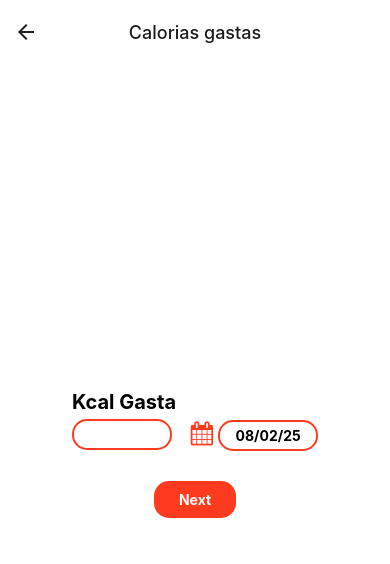
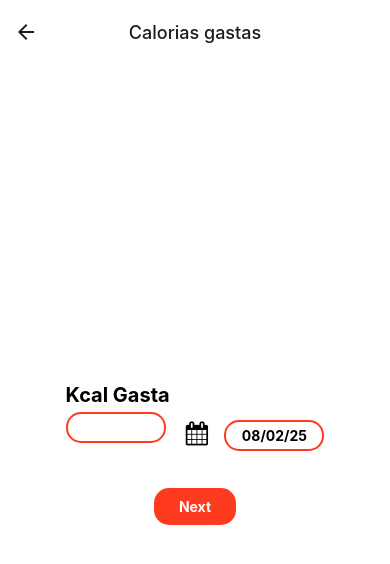
Before and after one commit to wendelfilipe/FeelFit-Project, a React Native app in the folder fitness_app/: screen /DataKcal in a window 390 px wide. Shown: the top 564 px of the page. Built offline with nearby package versions, Linux system fonts and the light colour scheme; what react-native would draw is missing.

Commit message:
create component CalendarButton

```diff
--- /dev/null
+++ b/fitness_app/src/components/CalendarButton.tsx
@@ -0,0 +1,60 @@
+import { FontAwesome } from "@expo/vector-icons";
+import React from "react";
+import { GestureResponderEvent, StyleSheet, TextInput, TouchableOpacity, View } from "react-native";
+import useCalendarButton from "src/hook/useCalendarButton";
+import DateTimePicker from '@react-native-community/datetimepicker';
+import { format } from "date-fns";
+
+type Props = {
+    color: string
+}
+
+const CalendarButton: React.FC<Props> = ({color}) => {
+    //hook
+    const [
+        date,
+        open,
+        setDate,
+        setOpen,
+        onChange
+    ] = useCalendarButton();
+
+    return(
+       <View style={styles.dateContainer}>
+        <TouchableOpacity onPress={() => {
+            setOpen(true);
+        }}>
+        <FontAwesome name="calendar" size={24} color={color} style={styles.icon}></FontAwesome>
+        </TouchableOpacity>
+        {open && (
+            <DateTimePicker
+                testID="dateTimePicker"
+                value={date}
+                mode="date"
+                is24Hour={true}
+                display="default"
+                onChange={onChange}
+            />
+        )}
+
+       </View>
+    )
+}
+
+export default CalendarButton;
+
+
+const styles = StyleSheet.create({
+    dateContainer: {
+        width: 50,
+        height: 50,
+        alignItems: 'center',
+        justifyContent: 'center'
+    },
+    iconCalendar:{
+        fontSize: 20
+    },
+    icon: {
+        marginRight: 5
+    },
+})
--- /dev/null
+++ b/fitness_app/src/hook/useCalendarButton.tsx
@@ -0,0 +1,23 @@
+import React, { useState } from "react";
+import { Platform } from "react-native";
+
+const useCalendarButton = () => {
+    const [date, setDate] = useState<Date>(new Date());
+    const [open, setOpen] = useState<boolean>(false);
+
+    const onChange = (event: any, selectedDate: Date | undefined) => {
+        const currentDate = selectedDate || date;
+        setOpen(Platform.OS === 'ios' ? true : false); // Fechar o picker após seleção no Android
+        setDate(currentDate);
+    }
+
+    return [
+            date,
+            open,
+            setDate,
+            setOpen,
+            onChange
+    ] as const;
+}
+
+export default useCalendarButton;
--- a/fitness_app/src/pages/DataKcal.tsx
+++ b/fitness_app/src/pages/DataKcal.tsx
@@ -8,11 +8,20 @@ import styles from "src/styles/form/styles";
 import { Props } from "src/typescript/LoginScreenNavigationProp";
 import { format } from "date-fns";
 import AsyncStorage from "@react-native-async-storage/async-storage";
+import CalendarButton from "src/components/CalendarButton";
+import useCalendarButton from "src/hook/useCalendarButton";
 
 const DataKcal: React.FC<Props> = ({ navigation }) => {
     const [Kcal, setKcal] = useState<number | undefined>()
-    const [date, setDate] = useState<Date>(new Date());
-    const [open, setOpen] = useState<boolean>(false);
+
+    //hook
+    const [
+        date,
+        open,
+        setDate,
+        setOpen,
+        onChange
+    ] = useCalendarButton();
 
     useEffect(() => {
         const saveKcal = async () => {
@@ -22,12 +31,6 @@ const DataKcal: React.FC<Props> = ({ navigation }) => {
         };
         saveKcal();
     }, [])
-
-    const onChange = (event: any, selectedDate: Date | undefined) => {
-        const currentDate = selectedDate || date;
-        setOpen(Platform.OS === 'ios' ? true : false); // Fechar o picker após seleção no Android
-        setDate(currentDate);
-      };
 
     const onClick = async () => {
         if(Kcal !== undefined ) {
@@ -47,24 +50,12 @@ const DataKcal: React.FC<Props> = ({ navigation }) => {
                             keyboardType="numeric">
                         </TextInput>
                     </View>
-                    <View style={styles.dateContainer}>
-                        <TouchableOpacity onPress={() => {
-                                setOpen(true);
-                            }}>
-                            <FontAwesome name="calendar" size={24} color='#ff3b1f' style={styles.icon}></FontAwesome>
-                        </TouchableOpacity>
-                        {open && (
-                            <DateTimePicker
-                                testID="dateTimePicker"
-                                value={date}
-                                mode="date"
-                                is24Hour={true}
-                                display="default"
-                                onChange={onChange}
-                            />
-                        )}
+                    <View style= {styles.dateContainer}>
+                        <CalendarButton
+                            color="black"/>
+                    </View>
+                    <View style={styles.dateInputContainer}>
                         <TextInput style={styles.textInput}
-                            onChangeText={(text) => setKcal(parseInt(text, 10))}
                             value={format(date, 'dd/MM/yy')}
                         >
                         </TextInput>
--- a/fitness_app/src/pages/HomeScroll1.tsx
+++ b/fitness_app/src/pages/HomeScroll1.tsx
@@ -4,7 +4,7 @@ import styles from 'src/styles/homeScroll1';
 import { NativeStackScreenProps } from '@react-navigation/native-stack';
 import { RootStackParamList } from '../typescript/RootStackParamList';
 import { format } from 'date-fns';
-import { Feather, FontAwesome5 } from '@expo/vector-icons';
+import { Feather, FontAwesome, FontAwesome5 } from '@expo/vector-icons';
 import BorderSquare from 'src/components/BorderSquare';
 import BarHorizontal from 'src/components/BarHorizontal';
 import ButtonDay from 'src/components/ButtonSelectedDay';
@@ -15,6 +15,7 @@ import useOnClickDate from 'src/hook/useOnClickDate';
 import AsyncStorage from '@react-native-async-storage/async-storage';
 import useBlur from 'src/hook/useBlur';
 import { SafeAreaView } from 'react-native-safe-area-context';
+import CalendarButton from 'src/components/CalendarButton';
 
 type HomeScroll1Props = NativeStackScreenProps<RootStackParamList, 'InitialHome' | 'PagerView'>;
 
@@ -143,7 +144,7 @@ const HomeScroll1 = () => {
 
           </View>
           <View style={styles.containerUserCalendar}>
-            <Feather style={styles.iconCalendar} name='calendar'/>
+            <CalendarButton color='black'/>
           </View>
         </View>
         <View style={styles.scrollContainer}>
--- a/fitness_app/src/styles/form/styles.tsx
+++ b/fitness_app/src/styles/form/styles.tsx
@@ -34,9 +34,15 @@ const styles = StyleSheet.create({
     kcalContainer:{
 
     },
+    dateInputContainer: {
+        flexDirection: 'row',
+        marginTop: 25,
+        marginBottom: 25,
+        justifyContent: 'space-between',
+        alignItems: 'center',
+    },
     dateContainer: {
         flexDirection: 'row',
-        marginLeft: 10,
         marginTop: 25,
         marginBottom: 25,
         justifyContent: 'space-between',
--- a/fitness_app/src/styles/homeScroll1.tsx
+++ b/fitness_app/src/styles/homeScroll1.tsx
@@ -9,18 +9,13 @@ const styles = StyleSheet.create({
         flexDirection: 'row',
         justifyContent: 'space-between',
         backgroundColor: '#fff',
-        borderWidth: 1,
-        borderRadius: 10,
-        elevation: 15,
-        padding: 5
-
     },
     containerUserImg:{
-        backgroundColor: "#f0f0f0",
         width: 50,
         height: 50,
         borderRadius: 25,
-        marginLeft: 15
+        marginLeft: 15,
+        borderWidth: 1
 
     },
     containerUserName: {
@@ -38,16 +33,13 @@ const styles = StyleSheet.create({
         fontWeight: 'bold'
     },
     containerUserCalendar: {
-        backgroundColor: "#f0f0f0",
         width: 50,
         height: 50,
         borderRadius: 25,
         marginRight: 15,
         justifyContent: 'center',
-        alignItems: 'center'
-    },
-    iconCalendar:{
-        fontSize: 50
+        alignItems: 'center',
+        borderWidth: 1
     },
     scrollContainer: {
         flex: 1,
```
